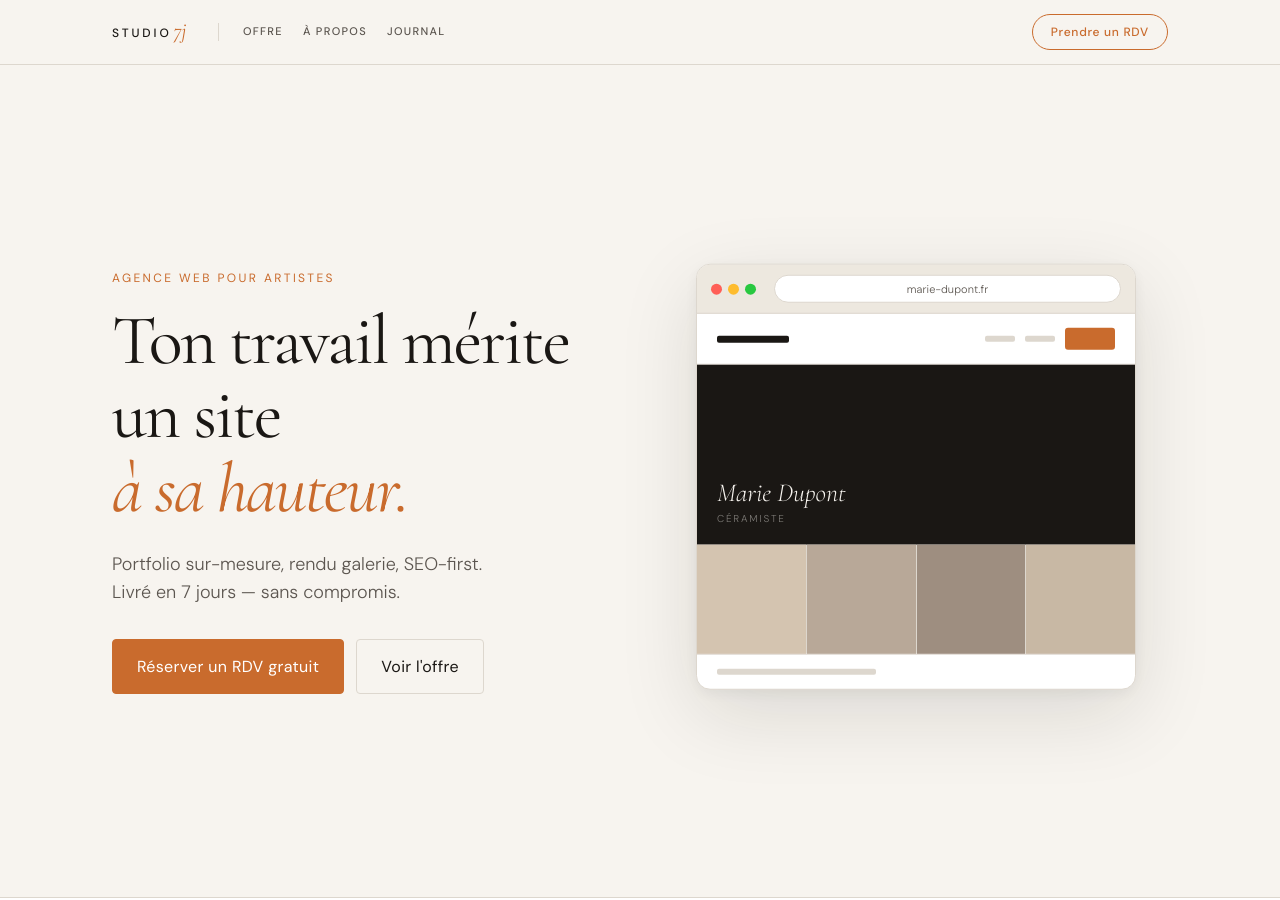
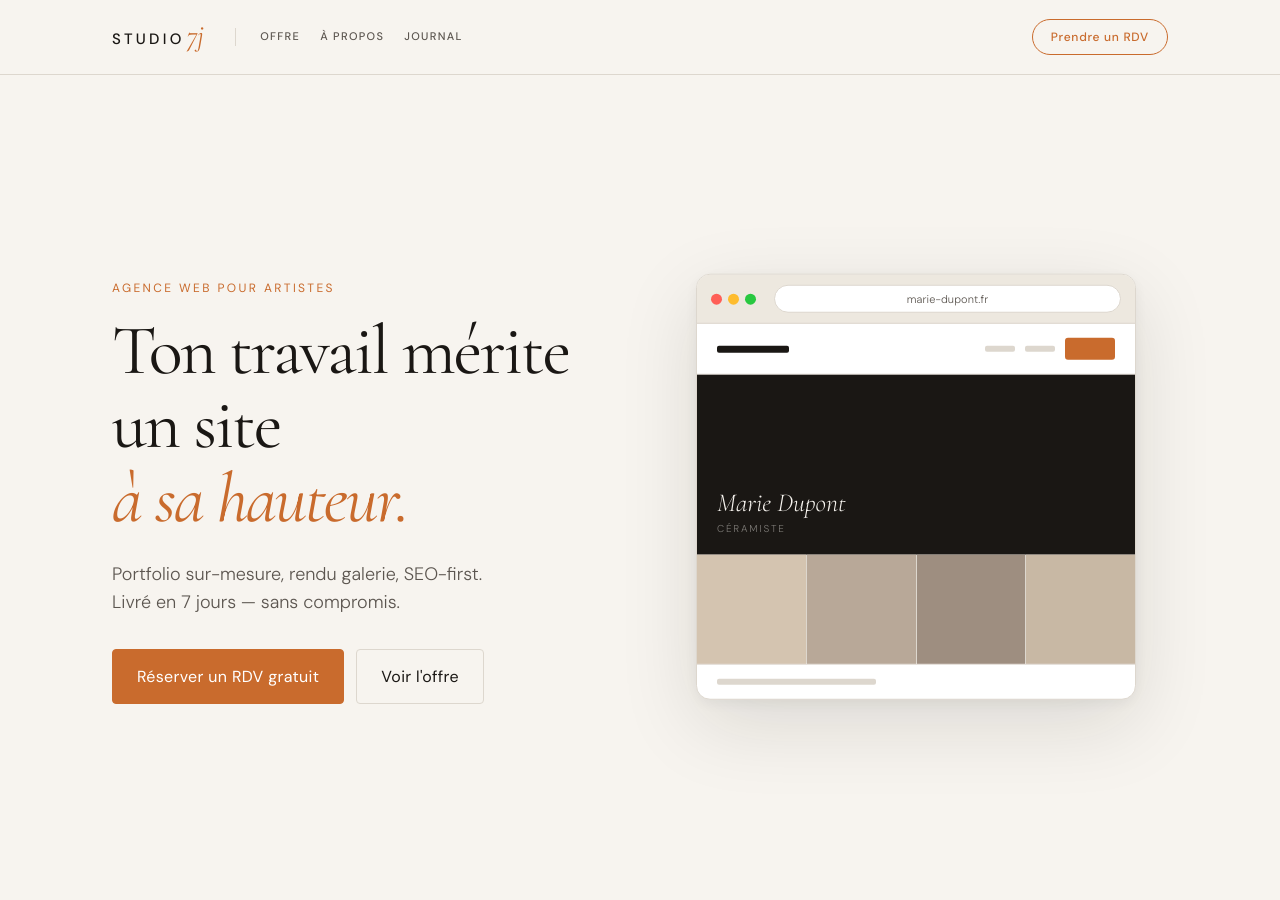
Before and after one commit to AldjiaDev/studio7j, a Jekyll site: the page built from index.md, in a window 1280 px wide and 900 px high. Built offline with Jekyll 4.4.1, drawn with Linux system fonts in a browser that asks for light colours.

Commit message:
Logo plus grand, watermark footer supprimé
- brand__studio : 12px → 15px
- brand__num : 21px → 28px
- Header height : 64px → 74px
- Même taille pour le logo dans le footer
- Watermark géant en bas du footer : supprimé

Co-Authored-By: Claude Sonnet 4.6 <noreply@anthropic.com>

```diff
--- a/assets/css/main.css
+++ b/assets/css/main.css
@@ -118,7 +118,7 @@ em         { font-style: italic; }
   max-width: var(--max);
   margin: 0 auto;
   padding: 0 var(--s8);
-  height: 64px;
+  height: 74px;
   display: flex;
   align-items: center;
   gap: var(--s6);
@@ -136,8 +136,8 @@ em         { font-style: italic; }
 .brand__studio {
   font-family: var(--font-body);
   font-weight: 500;
-  font-size: 12px;
-  letter-spacing: 0.24em;
+  font-size: 15px;
+  letter-spacing: 0.22em;
   text-transform: uppercase;
   color: var(--ink);
 }
@@ -145,7 +145,7 @@ em         { font-style: italic; }
 .brand__num {
   font-family: var(--font-display);
   font-style: italic;
-  font-size: 21px;
+  font-size: 28px;
   font-weight: 400;
   letter-spacing: -0.02em;
   color: var(--ochre);
@@ -592,8 +592,8 @@ textarea { resize: vertical; min-height: 120px; }
 .footer__logo-studio {
   font-family: var(--font-body);
   font-weight: 500;
-  font-size: 12px;
-  letter-spacing: 0.24em;
+  font-size: 15px;
+  letter-spacing: 0.22em;
   text-transform: uppercase;
   color: var(--cream);
 }
@@ -601,7 +601,7 @@ textarea { resize: vertical; min-height: 120px; }
 .footer__logo-num {
   font-family: var(--font-display);
   font-style: italic;
-  font-size: 21px;
+  font-size: 28px;
   font-weight: 400;
   color: var(--ochre);
   letter-spacing: -0.02em;
@@ -658,22 +658,8 @@ textarea { resize: vertical; min-height: 120px; }
   font-weight: 400;
 }
 
-/* Grand watermark en bas */
-.footer__watermark {
-  font-family: var(--font-display);
-  font-style: italic;
-  font-size: clamp(80px, 14vw, 200px);
-  font-weight: 300;
-  color: rgba(255,255,255,0.04);
-  text-align: center;
-  line-height: 0.85;
-  letter-spacing: -0.04em;
-  padding: 0 var(--s4) 0;
-  margin: 0;
-  user-select: none;
-  pointer-events: none;
-  display: block;
-}
+/* Watermark supprimé */
+.footer__watermark { display: none; }
 
 /* ── DIVIDER ─────────────────────────────────────────── */
 .divider {
```
